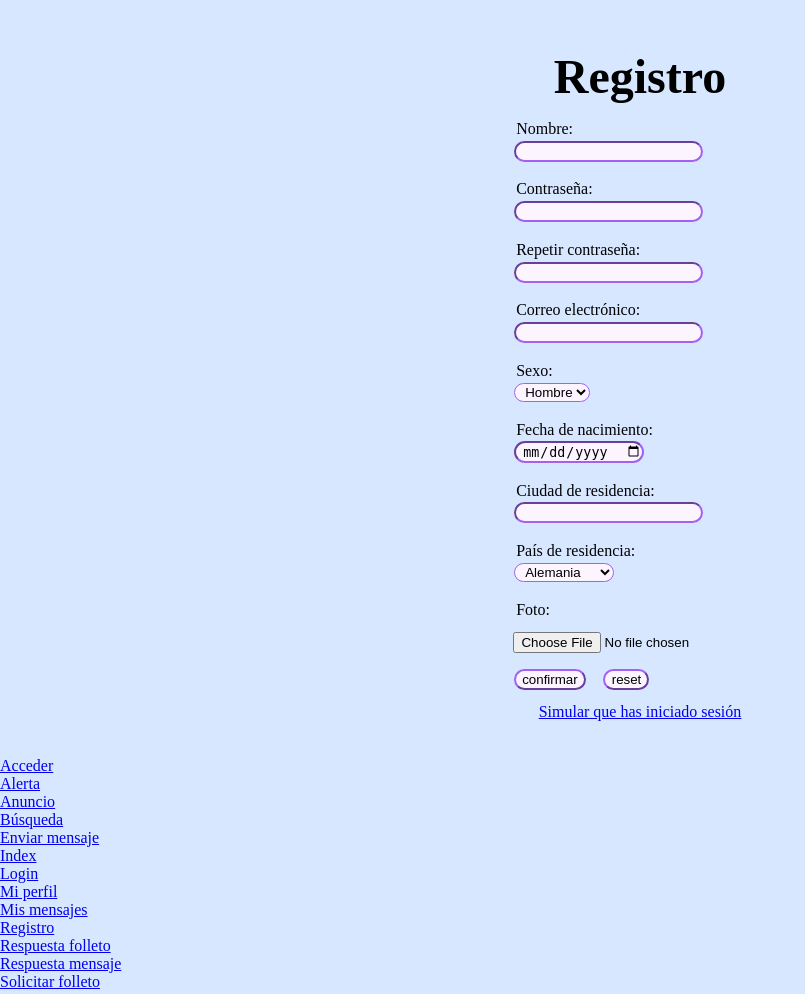
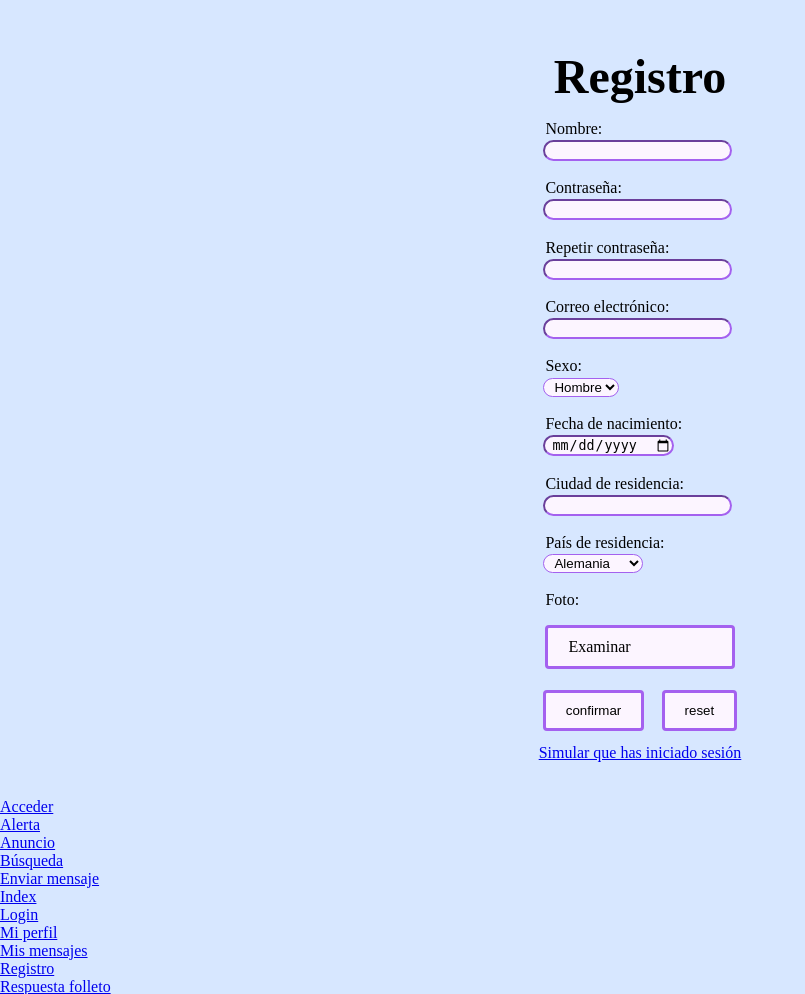
Before and after one commit to TaponDeBotella/pisosInmbueles, a PHP site: page /registro.html in a window 1280 px wide. Shown: the part 146-1140 px from the top of the page, without its empty margins (0-805 px from the left). Run offline with PHP 8.4, Linux system fonts and the light colour scheme.

Commit message:
cambios botones input y foto examinar

```diff
--- a/css/header_footer.css
+++ b/css/header_footer.css
@@ -81,6 +81,19 @@ header {
     border: 3px solid var(--colorBoton);
 }
 
+.boton {
+    padding: 10px 20px;
+    border: 3px solid var(--colorBordeBoton);
+    border-radius: 4px;
+    background: var(--colorBoton);
+    cursor: pointer;
+}
+
+.boton:hover {
+    background: var(--colorBotonHover);
+    border: 3px solid var(--colorBoton);
+}
+
 
 
 #index {
--- a/index.html
+++ b/index.html
@@ -30,14 +30,14 @@
         <section id="sectio_barraNav">
             <form action="busqueda.html">
                 <input type="text" id="ciudad_busqueda">
-                <input type="submit" value="Confirmar" id="boton_buscar">
+                <input type="submit" value="Confirmar" id="boton_buscar" class="boton">
             </form>
         </section>
 
         <br><br>
         <h1>Inicio</h1>
         <section>
-            <ul class="ul_articulos">
+            <ul id="ul_articulos">
                 <li>
                     <article>
                         <a href="anuncio.html">
--- a/registro.html
+++ b/registro.html
@@ -72,13 +72,14 @@
                     <option value="ukr">Ucrania</option>
                 </select><br>
 
-                <label>Foto: </label>
+                <label for="fotoLabel">Foto: </label>
+                <label for="foto" class="boton">Examinar </label>
                 <!-- <input type="file" accept="image/*" required> -->
-                <input id="foto" type="file">
+                <input id="foto" type="file" style="display:none;">
 
                 <br>
-                <input class="input_select" id="confirmar" type="submit" value="confirmar">
-                <input class="input_select" type="reset" value="reset"><br>
+                <input class="boton" id="confirmar" type="submit" value="confirmar">
+                <input class="boton" type="reset" value="reset"><br>
 
             </form>
         </section>
```
Also changed, not shown: css/index.css (+1 -14 lines).
